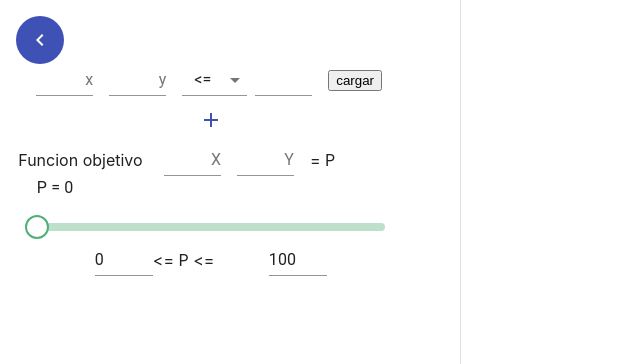
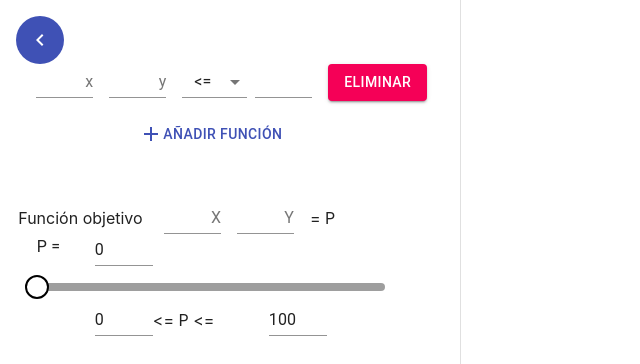
Before and after one commit to ivanvlizarazo/Plotter, a React (Create React App) app: page / in a window 1280 px wide. Shown: the top 364 px of the page, without its empty margins (0-640 px from the left). Built offline with nearby package versions, Linux system fonts and the light colour scheme.

Commit message:
se actualizan las graficas automaticamente, se muestra la funcion objetivo, se puede cambiar el valor de P por medio del teclado

```diff
--- a/src/components/Slider.js
+++ b/src/components/Slider.js
@@ -15,7 +15,7 @@ const useStyles = makeStyles((theme) => ({
 
 const PrettoSlider = withStyles({
   root: {
-    color: "#52af77",
+    color: "#000",
     height: 8,
     alignContent: "center",
     alignItems: "center",
@@ -50,7 +50,7 @@ export default function CustomizedSlider(props) {
   const [value, setValue] = useState(0);
   const [min, setMin] = useState(0);
   const [max, setMax] = useState(100);
-  props.getPValue(value)
+  props.getPValue(value);
 
   const handleSliderChange = (event, newValue) => {
     if (isNaN(min)) {
@@ -73,7 +73,7 @@ export default function CustomizedSlider(props) {
     } else if (number < max || isNaN(max)) {
       setValue(number);
       setMin(number);
-      if (number >= 100 &&  isNaN(max)) {
+      if (number >= 100 && isNaN(max)) {
         setMax(number + 100);
       }
     }
@@ -84,20 +84,44 @@ export default function CustomizedSlider(props) {
       setMax(number);
       setValue(0);
     } else if (number > min || isNaN(min)) {
-      console.log("entra");
       setMax(number);
       if (value > number) {
         setValue(number);
       }
-      if (number <= 0 &&  isNaN(min)) {
+      if (number <= 0 && isNaN(min)) {
         setMin(number - 100);
       }
     }
   }
 
+  function changeP(value) {
+    if (value <= min) {
+      setValue(min);
+    } else if (value >= max) {
+      setValue(max);
+    } else {
+      setValue(value);
+    }
+  }
+
   return (
     <div className={classes.root}>
-      <Typography gutterBottom>P = {value}</Typography>
+      <Grid container direction="row" justify="flex-start" alignItems="center">
+        <Grid item xs={2}>
+          <Typography gutterBottom>P = </Typography>
+        </Grid>
+        <Grid item xs={2}>
+          <TextField
+            id="standard-number"
+            type="number"
+            InputLabelProps={{
+              shrink: true,
+            }}
+            value={value}
+            onChange={(e) => changeP(parseInt(e.target.value))}
+          />
+        </Grid>
+      </Grid>
       <PrettoSlider
         valueLabelDisplay="auto"
         aria-label="pretto slider"
--- a/src/components/graphics.js
+++ b/src/components/graphics.js
@@ -20,6 +20,9 @@ const drawerWidth = 460;
 const useStyles = makeStyles((theme) => ({
   root: {
     display: "flex",
+  },
+  buttonAdd: {
+    margin: "15px 0 50px 0 ",
   },
   formControl: {
     minWidth: 65,
@@ -63,6 +66,8 @@ const useStyles = makeStyles((theme) => ({
   },
 }));
 
+const pallete = ["#ff4", "#54f", "#af4"];
+
 export default function Graphic() {
   const classes = useStyles();
   const [P, setP] = useState(0);
@@ -75,8 +80,10 @@ export default function Graphic() {
 
   const [options, setOptions] = useState({
     chart: {
-      type: "area",
       zoomType: "xy",
+    },
+    xAxis: {
+      gridLineWidth: 1,
     },
     title: null,
     series: [],
@@ -102,30 +109,57 @@ export default function Graphic() {
 
   function onChange(e, index) {
     var state = [...data];
+    var copySeries = [...options.series];
     state[index] = { ...state[index], [e.target.name]: e.target.value };
     setData(state);
-  }
-
-  function onClick(idx) {
-    setOptions({
-      ...options,
-      series: [...options.series,
-        { name:`Función ${idx+1}`,
+    if (copySeries.length === index) {
+      copySeries.push({
+        name: `Función ${index + 1}`,
+        color: pallete[index],
+        fillOpacity: 0.1,
+        type: "area",
         data: Line(
-            parseInt(data[idx].x_coef),
-            parseInt(data[idx].y_coef),
-            parseInt(data[idx].const)
+          parseInt(state[index].x_coef),
+          parseInt(state[index].y_coef),
+          parseInt(state[index].const)
         ),
         threshold:
-            data[idx].symbol === ">" || data[idx].symbol === ">="
+          state[index].symbol === ">" || state[index].symbol === ">="
             ? Infinity
             : -Infinity,
         dashStyle:
-            data[idx].symbol === ">" || data[idx].symbol === "<"
+          state[index].symbol === ">" || state[index].symbol === "<"
             ? "longdash"
             : "solid",
+      });
+    } else {
+      copySeries[index] = {
+        name: `Función ${index + 1}`,
+        color: pallete[index],
+        fillOpacity: 0.1,
+        type: "area",
+        data: Line(
+          parseInt(state[index].x_coef),
+          parseInt(state[index].y_coef),
+          parseInt(state[index].const)
+        ),
+        threshold:
+          state[index].symbol === ">" || state[index].symbol === ">="
+            ? Infinity
+            : -Infinity,
+        dashStyle:
+          state[index].symbol === ">" || state[index].symbol === "<"
+            ? "longdash"
+            : "solid",
+      };
+    }
+
+    setOptions({
+      ...options,
+      chart: {
+        zoomType: "xy",
       },
-      ],
+      series: copySeries,
     });
   }
 
@@ -145,17 +179,60 @@ export default function Graphic() {
     setData([...data, { x_coef: "", y_coef: "", const: "", symbol: "<=" }]);
   }
 
+
+
   function getPValue(value) {
     setP(value);
   }
 
+  function deleteFunction(e, index) {
+
+    console.log(index)
+    var copySeries = [...options.series];
+    console.log(copySeries);
+
+
+  }
+
   useEffect(() => {
-    setTarget(Line(X, Y, P));
+    // setTarget(Line(X, Y, P));
+    if (X && Y) {
+      var copySeries = [...options.series];
+      var FO = false;
+      var indexFO = null;
+      for (let [key, value] of Object.entries(copySeries)) {
+        if (value.name === "Función objetivo") {
+          FO = true;
+          indexFO = key;
+        }
+      }
+
+      if (!FO) {
+        copySeries.push({
+          name: `Función objetivo`,
+          color: "#000",
+          data: Line(X, Y, P),
+          type: "line",
+        });
+      } else {
+        copySeries[indexFO] = {
+          name: `Función objetivo`,
+          color: "#000",
+          data: Line(X, Y, P),
+          type: "line",
+        };
+      }
+      setOptions({
+        ...options,
+
+        series: copySeries,
+      });
+    }
   }, [X, Y, P]);
 
   return (
     <div className={classes.root}>
-      {console.log(target)}
+      {/* {options.series.length !== 0 ? console.log(options.series) : null} */}
       <Grid container direction="row" spacing={2}>
         <div>
           <IconButton
@@ -257,17 +334,25 @@ export default function Graphic() {
                   />
                 </Grid>
                 <Grid item xs={2}>
-                  <button onClick={() => onClick(index)}> cargar </button>
+                  <Button
+                    variant="contained"
+                    color="secondary"
+                    onClick={(e) => deleteFunction(e, index)}
+                  >
+                    Eliminar
+                  </Button>
                 </Grid>
               </Grid>
             ))}
             <Grid item>
-              <IconButton onClick={addRow} color="primary">
-                <AddIcon />
-              </IconButton>
+              <Button
+                className={classes.buttonAdd}
+                onClick={addRow}
+                color="primary"
+              >
+                <AddIcon /> Añadir función
+              </Button>
             </Grid>
-
-
 
             <Grid
               container
@@ -278,7 +363,7 @@ export default function Graphic() {
               alignItems="center"
             >
               <Grid item xs={4}>
-                  Funcion objetivo
+                Función objetivo
               </Grid>
               <Grid item xs={2}>
                 <TextField
@@ -316,7 +401,6 @@ export default function Graphic() {
             </Grid>
 
             <CustomizedSlider getPValue={getPValue} />
-
           </Grid>
         </Drawer>
         <Grid
```
Lines whose indentation alone changed are shown as unchanged.
